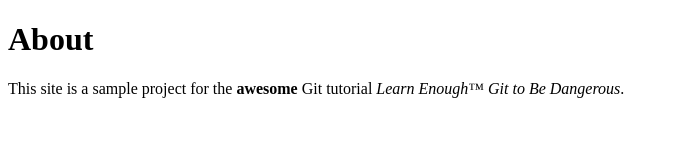
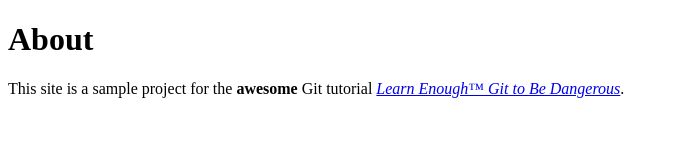
Before and after one commit to eric-limjoco/website, a plain HTML site: page about.html in a window 1280 px wide. Shown: the whole page, without its empty margins (0-679 px from the left). Drawn offline with Linux system fonts and the light colour scheme.

Commit message:
Add link to tutorial title

```diff
--- a/about.html
+++ b/about.html
@@ -8,7 +8,7 @@
     <h1>About</h1>
     <p>
       This site is a sample project for the <strong>awesome</strong> Git tutorial
-      <em>Learn Enough™ Git to Be Dangerous</em>.
+      <a href="http://learnenough.com/git-tutorial"><em>Learn Enough™ Git to Be Dangerous</em></a>.
     </p>
   </body>
 </html>
```
